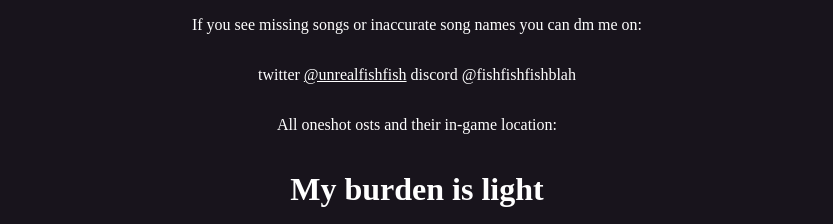
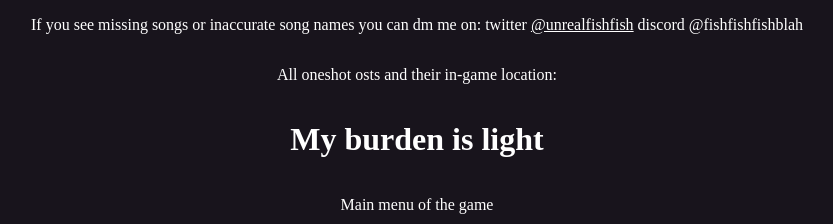
Before and after one commit to niko-twm/oneshot-ost, a plain HTML site: page index.html in a window 1280 px wide. Shown: the top 224 px of the page, without its empty margins (223-1056 px from the left). Drawn offline with Linux system fonts and the light colour scheme.

Commit message:
Update index.html

```diff
--- a/index.html
+++ b/index.html
@@ -30,8 +30,7 @@
     </style>
 </head>
 <body>
-<p>If you see missing songs or inaccurate song names you can dm me on:</p>
-<p> twitter <a href="https://x.com/unrealfishfish">@unrealfishfish</a> discord @fishfishfishblah </p>
+<p>If you see missing songs or inaccurate song names you can dm me on: twitter <a href="https://x.com/unrealfishfish">@unrealfishfish</a> discord @fishfishfishblah </p>
 <p>All oneshot osts and their in-game location:</p>
 <h1>My burden is light</h1>
 <p>Main menu of the game</p>
```
